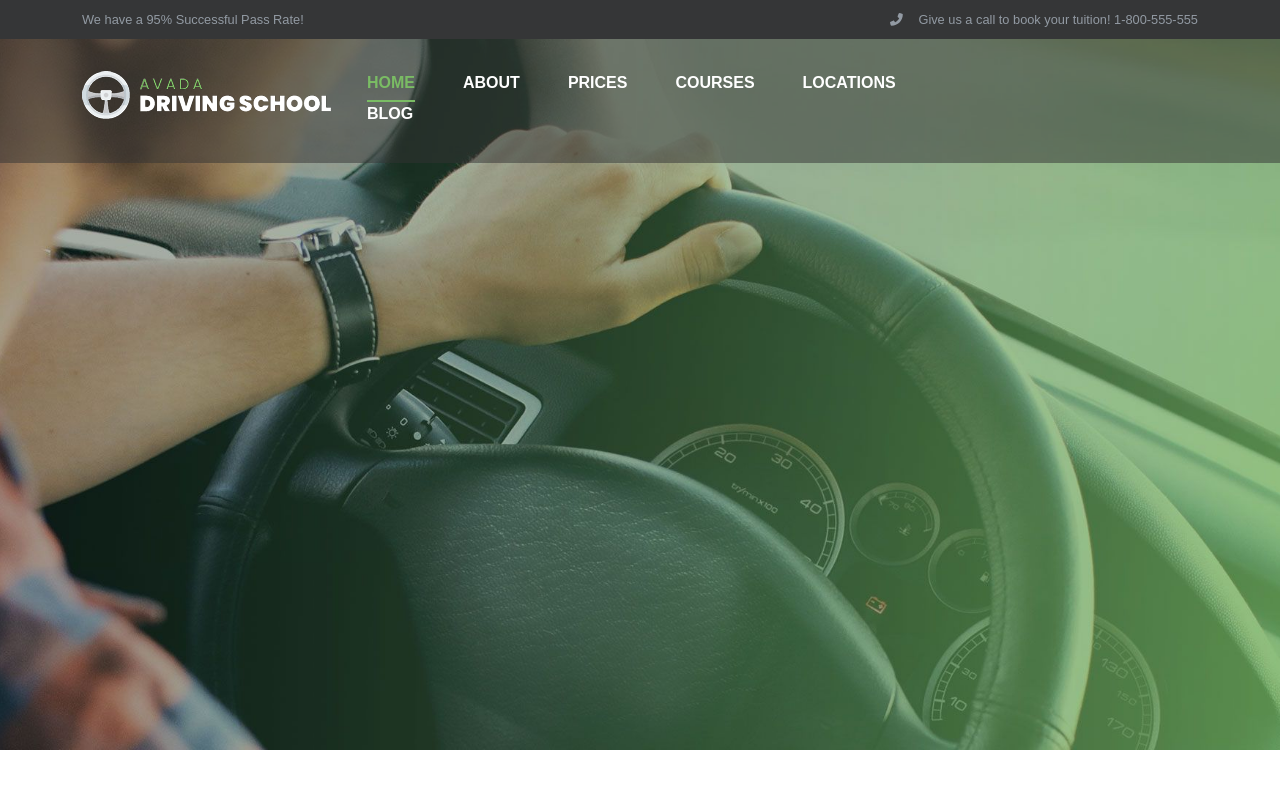
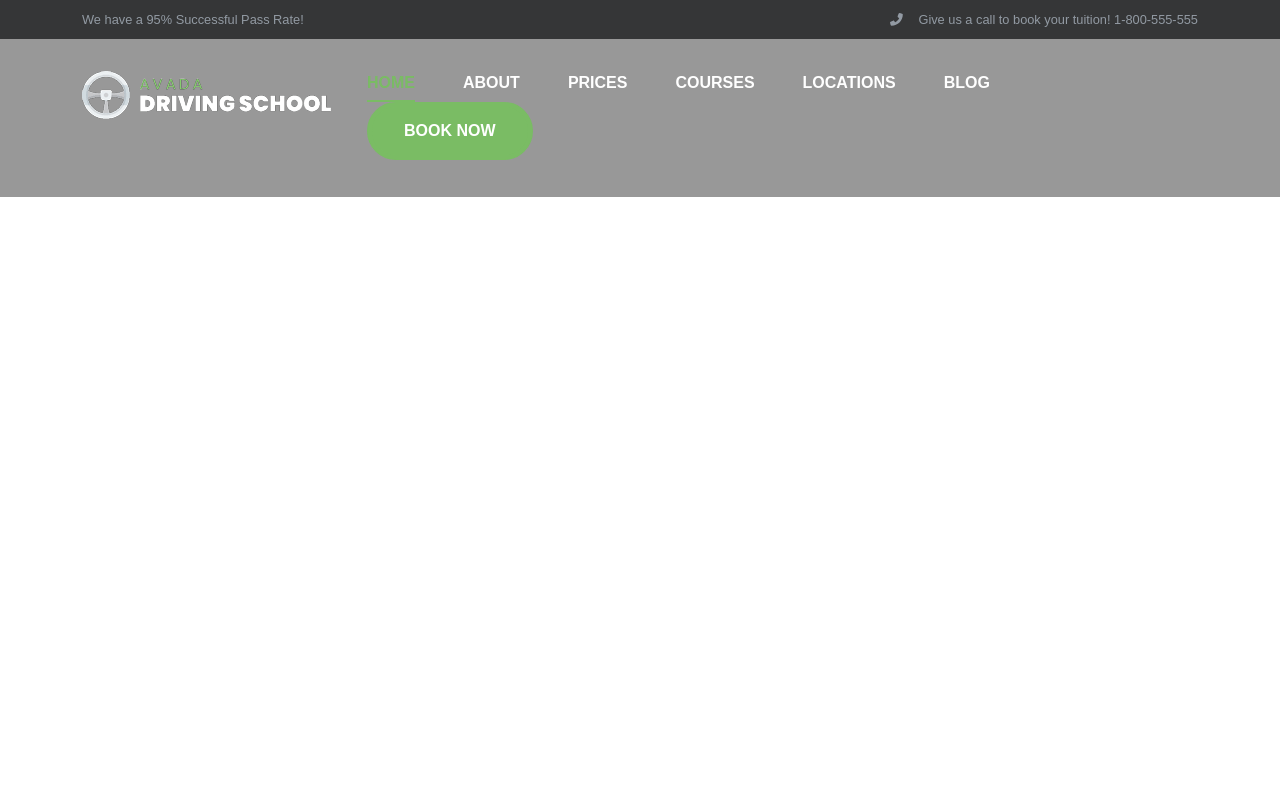
Before and after one commit to vincenzomercadante/proj-html-vuejs, a Vue app: page / in a window 1280 px wide. Shown: the top 788 px of the page. Built offline with nearby package versions, Linux system fonts and the light colour scheme.

Commit message:
feat: add navbar button

```diff
--- a/src/App.vue
+++ b/src/App.vue
@@ -50,6 +50,7 @@ export default {
         button: {
           text: "book now",
           href: "#",
+          type: "primary",
         },
       },
     };
--- /dev/null
+++ b/src/components/AppButton.vue
@@ -0,0 +1,38 @@
+<script>
+export default {
+  props: {
+    button: Object,
+  },
+
+  emits: {},
+};
+</script>
+
+<template>
+  <div class="btn-custom" :class="button.type">{{ button.text }}</div>
+</template>
+
+<style lang="scss" scoped>
+@use "../styles/partials/variables" as *;
+.btn-custom {
+  display: inline-block;
+  padding: 12px 2rem;
+  border-radius: 30px;
+  border: 5px solid $primary-color;
+  color: $secondary-color;
+  text-align: center;
+  text-transform: uppercase;
+  font-weight: bold;
+  transition: background-color 0.3s ease-in-out;
+  cursor: pointer;
+
+  &.primary {
+    background-color: $primary-color;
+
+    &:hover {
+      color: $primary-color;
+      background-color: $secondary-color;
+    }
+  }
+}
+</style>
--- a/src/components/AppHeader.vue
+++ b/src/components/AppHeader.vue
@@ -1,5 +1,9 @@
 <script>
+import AppButton from "./AppButton.vue";
+
 export default {
+  components: { AppButton },
+
   props: {
     button: Object,
     links: Array,
@@ -15,7 +19,9 @@ export default {
 </script>
 
 <template>
+  <!-- header -->
   <header>
+    <!-- site-intro section -->
     <section>
       <div class="container">
         <span>We have a 95% Successful Pass Rate!</span>
@@ -25,15 +31,18 @@ export default {
         </div>
       </div>
     </section>
-    <section>
+    <!-- navbar -->
     <nav>
       <div class="container">
         <div class="row">
+          <!-- site logo col -->
           <div class="col-3">
             <img :src="generateUrl(logo)" alt="" />
           </div>
-            <div class="col-7">
+          <!-- nav links col -->
+          <div class="col-9">
             <ul>
+              <!-- text links -->
               <li
                 v-for="link in links"
                 class="me-5"
@@ -41,13 +50,15 @@ export default {
               >
                 <a :href="link.href">{{ link.linkName }}</a>
               </li>
+              <!-- button link -->
+              <li>
+                <AppButton :button="button" />
+              </li>
             </ul>
           </div>
-            <div class="col-2"></div>
         </div>
       </div>
     </nav>
-    </section>
   </header>
 </template>
 
@@ -56,12 +67,9 @@ export default {
 @use "../styles/partials/mixins" as *;
 
 header {
-  min-height: 750px;
-  background: transparent
-    url("../assets/img/backgrounds/homepage-hero-background.jpg");
-  background-size: cover;
-  background-repeat: no-repeat;
-  background-position: center;
+  position: fixed;
+  left: 0;
+  right: 0;
 
   section:first-child {
     padding: 10px 0;
@@ -79,7 +87,7 @@ header {
     background-color: rgba($color: #333, $alpha: 0.5);
     @include center-vertically;
 
-    .col-7 {
+    .col-9 {
       @include center-vertically;
       justify-content: center;
       text-transform: uppercase;
```
Lines whose indentation alone changed are shown as unchanged.
